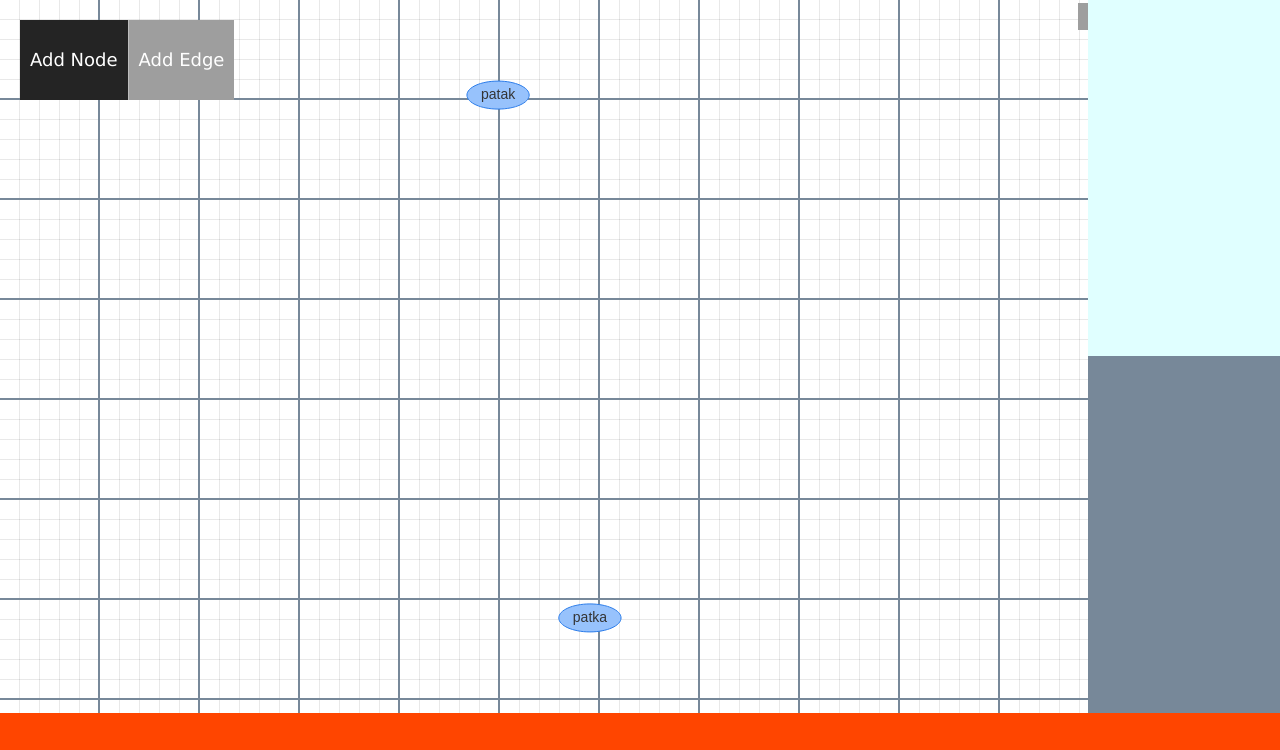
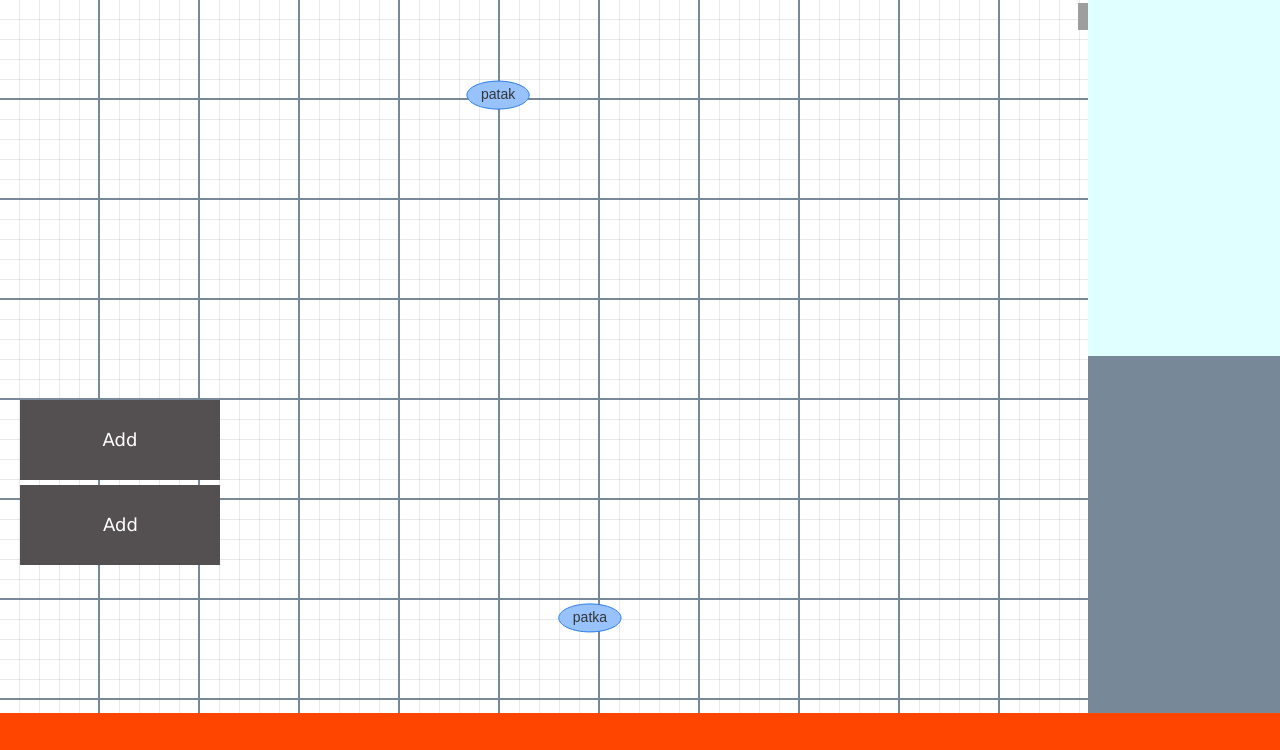
Before and after one commit to bornaivankovic/PTM, a Django app: page / in a window 1280 px wide. Shown: the part 50-800 px from the top of the page. Run offline with Django 3.2, Linux system fonts and the light colour scheme; data that the repository does not hold is empty; some libraries are stand-ins or nearby versions; grey boxes are pictures that could not be loaded.

Commit message:
manipulation buttons

```diff
--- a/PTM/webapp/static/styles/styles.css
+++ b/PTM/webapp/static/styles/styles.css
@@ -165,22 +165,16 @@
   }
 
   div.vis-network div.vis-manipulation {
-  width: auto;
-  background: #242424;
+    width: 200px;
+    height: auto;
+    background: transparent;
     color: white;
-  top: 20px;
+    top: 400px;
     left: 20px;
     text-align: center;
-  height: 80px;
     overflow: hidden;
     padding-top: 0px;
     border: none;
-}
-
-div.vis-network div.vis-manipulation div.vis-button.vis-add {
-  background-image: none;
-  box-sizing: content-box;
-  vertical-align: middle;
   }
 
   div.vis-network div.vis-edit-mode div.vis-button,
@@ -191,7 +185,44 @@
     margin: 0px;
     border-radius: 0px;
     display: block;
+    background-color: #545051;
+    margin-bottom: 5px;
+  }
 
+  div.vis-network div.vis-manipulation div.vis-button.vis-add {
+    background-image: none;
+    box-sizing: content-box;
+    display: block;
+    padding: 10px 57px 10px 57px
+  }
+
+  div.vis-network div.vis-manipulation div.vis-button.vis-add:hover,
+  div.vis-network div.vis-manipulation div.vis-button.vis-connect:hover,
+  div.vis-network div.vis-manipulation div.vis-button.vis-edit:hover,
+  div.vis-network div.vis-manipulation div.vis-button.vis-delete:hover,
+  div.vis-network div.vis-manipulation div.vis-button.vis-back:hover {
+    background-color: #f5c424;
+  }
+
+  div.vis-network div.vis-manipulation div.vis-button.vis-connect {
+    background-image: none;
+    box-sizing: content-box;
+    display: block;
+    padding: 10px 57px 10px 58px;
+  }
+
+  div.vis-network div.vis-manipulation div.vis-button.vis-edit {
+    background-image: none;
+    box-sizing: content-box;
+    display: block;
+    padding: 10px 57px 10px 56px;
+  }
+
+  div.vis-network div.vis-manipulation div.vis-button.vis-delete {
+    background-image: none;
+    box-sizing: content-box;
+    display: block;
+    padding: 10px 31px 10px 31px;
   }
 
   .vis-label {
@@ -202,10 +233,7 @@
   .vis-button {
     background-image: none;
     box-sizing: content-box;
-}
-
-.vis-button:hover {
-  background-color: #f5c424;
+    display: block;
   }
 
   div.vis-network div.vis-edit-mode div.vis-label,
@@ -214,22 +242,24 @@
     line-height: 60px;
     font-size: 18px;
     border-radius: 0px;
-
+    display: block;
   }
 
   div.vis-network div.vis-manipulation div.vis-separator-line {
     height: 80px;
-}
-
-div.vis-network div.vis-manipulation div.vis-separator-line {
+    display: block;
     margin: 0px;
+    visibility: hidden;
+    position: absolute;
   }
 
   div.vis-network div.vis-manipulation div.vis-button.vis-none {
     padding: 10px;
-  display: none;
+    display: block;
+    visibility: hidden;
   }
 
   div.vis-network div.vis-manipulation div.vis-button.vis-back {
     width: 200px;
+    display: block;
   }
```
Also changed, not shown: PTM/db.sqlite3. Lines whose indentation alone changed are shown as unchanged.
